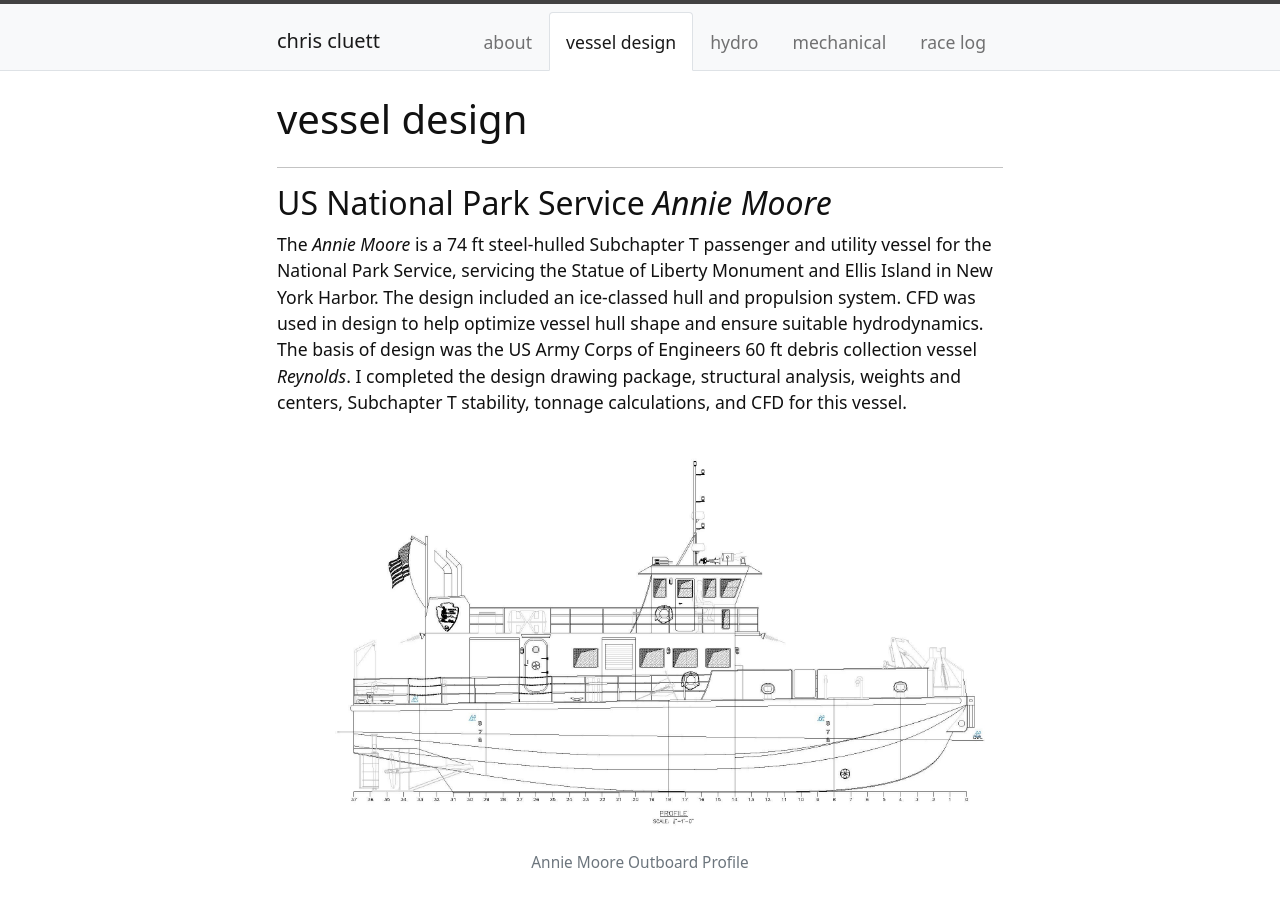
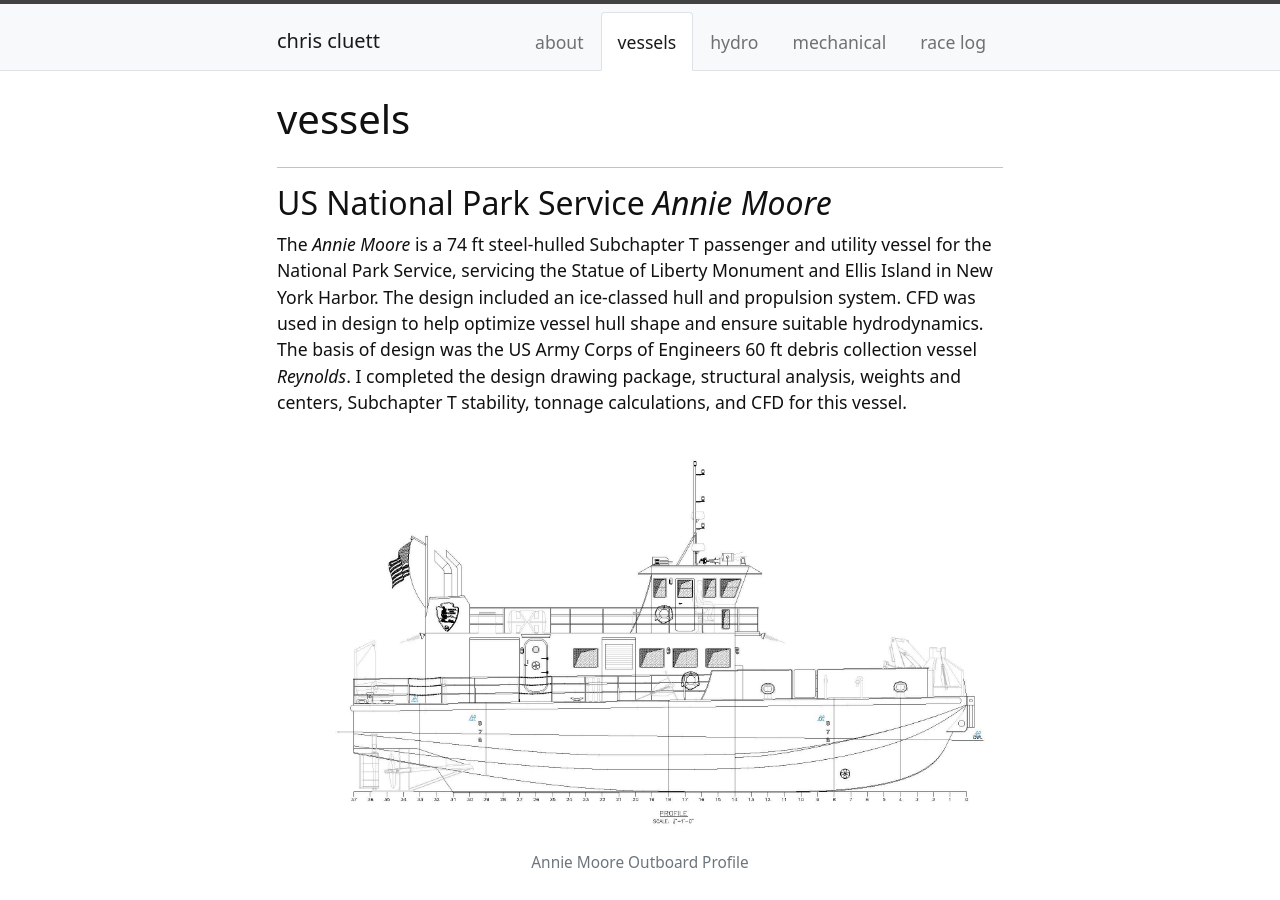
Before and after one commit to ccluett/website, a Jekyll site: the page built from content/1-vessels.md, in a window 1280 px wide and 900 px high. Built offline with Jekyll 4.4.1, drawn with Linux system fonts in a browser that asks for light colours.

Commit message:
Update and rename 1-vessel-design.md to 1-vessels.md

```diff
--- a/content/1-vessel-design.md
+++ b/content/1-vessels.md
@@ -1,5 +1,5 @@
 ---
-title: vessel design
+title: vessels
 nav: true
 ---
 
```
